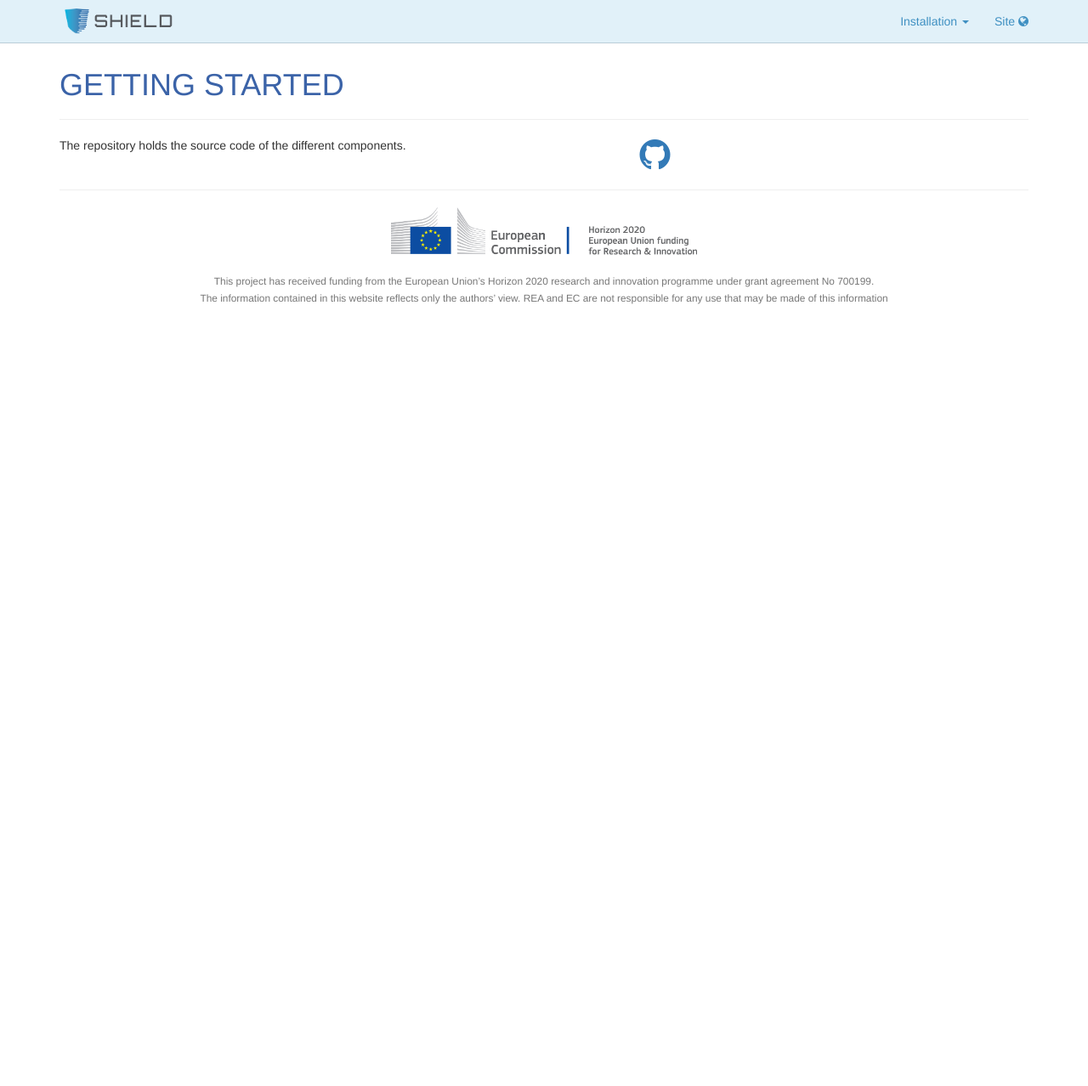
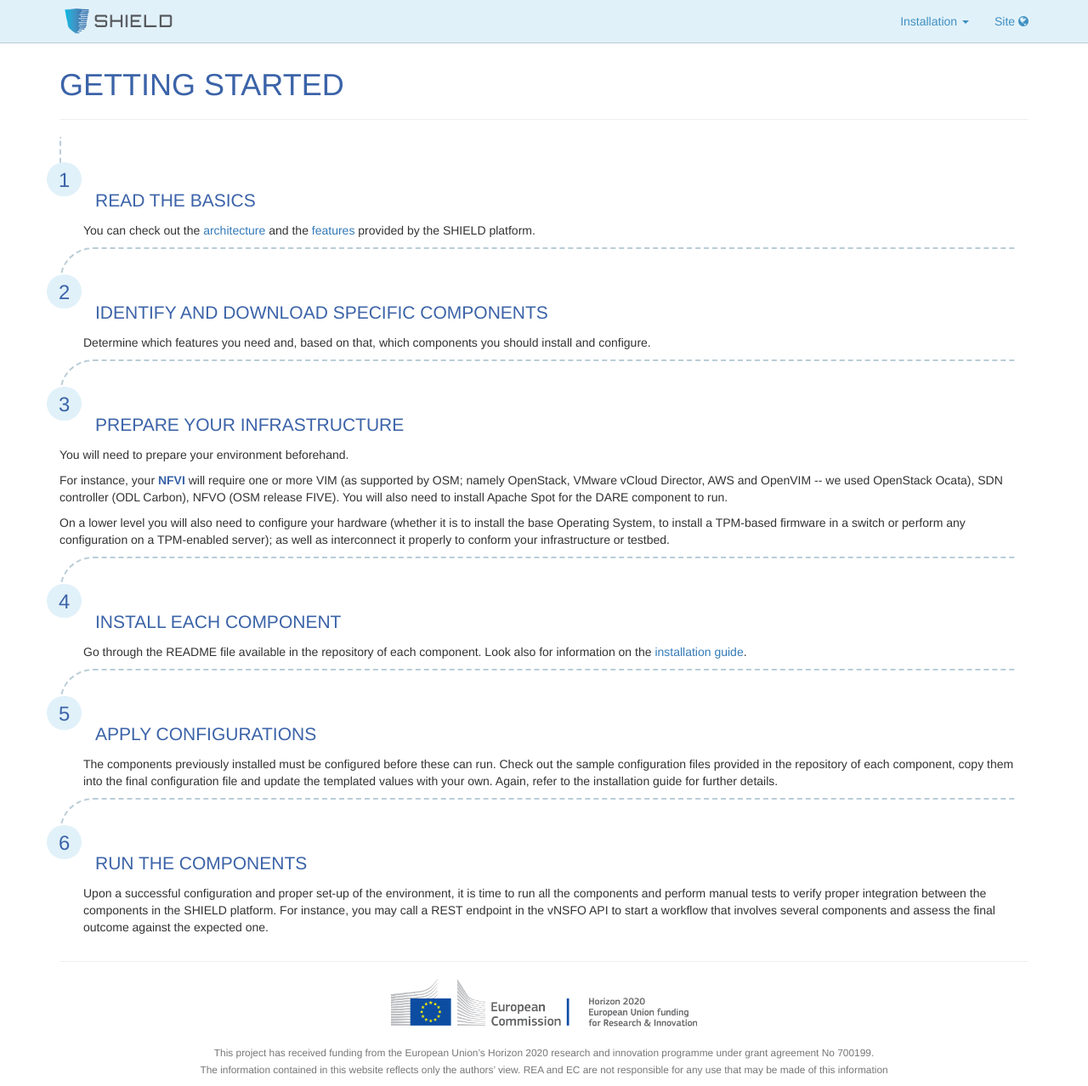
Before and after one commit to shield-h2020/shield-h2020.github.io, a Jekyll site: the page built from start.html, in a window 1280 px wide and 1278 px high. Shown: the whole window at 85% size. Built offline with Jekyll 4.4.1, drawn with Linux system fonts in a browser that asks for light colours; comment, search, counter and statistics services are not loaded.

Commit message:
Initial draft for the Start page

```diff
--- a/start.html
+++ b/start.html
@@ -3,19 +3,158 @@ title: Getting started
 layout: page
 ---
 
+<style type="text/css">
+
+p.start-steps {
+  border-top: .2em dashed;
+  border-color: #b9cdd7 !important;
+  margin:0; padding: 30px;
+  counter-increment: section;
+  position: relative;
+}
+
+p.start-steps:nth-child(odd):before {
+  content: counter(section);
+  right: 100%;
+  margin-right: -1em;
+  position: absolute;
+  border-radius: 50%;
+  padding: .2em;
+	height: 1.7em;
+  width: 1.7em;
+  background-color: #e1f1f9;
+  text-align: center;
+  color: #3b63a8;
+  font-size: 1.7em;
+}
+
+p.start-steps:nth-child(even):before {
+  content: counter(section);
+  left: 100%;
+  margin-left: -1em;
+  position: absolute;
+  border-radius: 50%;
+  padding: .2em;
+  height: 1.7em;
+  width: 1.7em;
+  background-color: #e1f1f9;
+  text-align: center;
+	color: #3b63a8;
+  font-size: 1.7em;
+}
+
+p.start-steps:nth-child(odd) {
+  border-left: .2em dashed;
+  border-top-left-radius: 3em;
+  border-bottom-left-radius: 1.7em;
+  margin-right: 1em;
+  padding-right: 1em;
+}
+
+p.start-steps:nth-child(even) {
+  border-right: .2em dashed;
+  border-top-right-radius: 3em;
+  border-bottom-right-radius: 1.7em;
+  margin-left: 1em;
+  padding-left: 1em;
+}
+
+p.start-steps:first-child {
+  border-top: 0;
+  border-top-right-radius: 0;
+  border-top-left-radius: 0;
+}
+
+p.start-steps:last-child {
+  border-bottom-right-radius: 0;
+  border-bottom-left-radius: 0;
+}
+
+p span.start-steps {
+	color: #3b63a8;
+	font-size: 1.5em;
+	text-transform: uppercase;
+}
+
+p.start-steps-content:nth-child(odd) {
+	padding-left: 2em;
+}
+p.start-steps-content:nth-child(odd) span {
+	padding-right: 2em;
+}
+
+p.start-steps-content:nth-child(even) {
+	padding-right: 2em;
+}
+p.start-steps-content:nth-child(even) span {
+	padding-left: 2em;
+}
+</style>
+
 <div class="row">
+	<div class="col-xs-12 col-md-12">
 
-	<div class="col-xs-12 col-md-7">
-		<p class="text-justify">
-		The repository holds the source code of the different components.
+		<p class="start-steps text-justify">
+			<p class="start-steps-content">
+				<span class="start-steps">Read the basics</span>
+			</p>
+			<p class="start-steps-content">
+				You can check out the <a href="{{ 'architecture.html' | prepend: 'about/' }}">architecture</a> and the <a href="{{ 'features.html' | prepend: 'about/' }}">features</a> provided by the SHIELD platform.
+			</p>
 		</p>
+
+		<p class="start-steps text-justify">
+			<p class="start-steps-content">
+				<span class="start-steps">Identify and download specific components</span>
+			</p>
+			<p class="start-steps-content">
+				Determine which features you need and, based on that, which components you should install and configure.
+			</p>
+		</p>
+
+		<p class="start-steps text-justify">
+			<p class="start-steps-content">
+				<span class="start-steps">Prepare your infrastructure</span>
+			</p>
+			<p class="start-steps-content">
+				<p>
+					You will need to prepare your environment beforehand.
+				</p>
+				<p>
+					For instance, your <strong>NFVI</strong> will require one or more VIM (as supported by OSM; namely OpenStack, VMware vCloud Director, AWS and OpenVIM -- we used OpenStack Ocata), SDN controller (ODL Carbon), NFVO (OSM release FIVE). You will also need to install Apache Spot for the DARE component to run.
+				</p>
+				<p>
+					On a lower level you will also need to configure your hardware (whether it is to install the base Operating System, to install a TPM-based firmware in a switch or perform any configuration on a TPM-enabled server); as well as interconnect it properly to conform your infrastructure or testbed.
+				</p>
+			</p>
+		</p>
+
+		<p class="start-steps text-justify">
+			<p class="start-steps-content">
+				<span class="start-steps">Install each component</span>
+			</p>
+			<p class="start-steps-content">
+				Go through the README file available in the repository of each component. Look also for information on the <a href="{{ 'installing.html' | prepend: 'installation/' }}">installation guide</a>.
+			</p>
+		</p>
+
+		<p class="start-steps text-justify">
+			<p class="start-steps-content">
+				<span class="start-steps">Apply configurations</span>
+			</p>
+			<p class="start-steps-content">
+				The components previously installed must be configured before these can run. Check out the sample configuration files provided in the repository of each component, copy them into the final configuration file and update the templated values with your own. Again, refer to the installation guide for further details.
+			</p>
+		</p>
+
+		<p class="start-steps text-justify">
+			<p class="start-steps-content">
+				<span class="start-steps">Run the components</span>
+			</p>
+			<p class="start-steps-content">
+				Upon a successful configuration and proper set-up of the environment, it is time to run all the components and perform manual tests to verify proper integration between the components in the SHIELD platform. For instance, you may call a REST endpoint in the vNSFO API to start a workflow that involves several components and assess the final outcome against the expected one.
+			</p>
+		</p>
+
 	</div>
-
-	<div class="col-xs-12 col-md-5">
-		<a href="{{ site.githuburl}}" target="_new"><em aria-hidden="true" class="fa fa-github" style="font-size: 3em;"></em></a>
-	</div>
-
 </div>
-
-
-</div>
```
